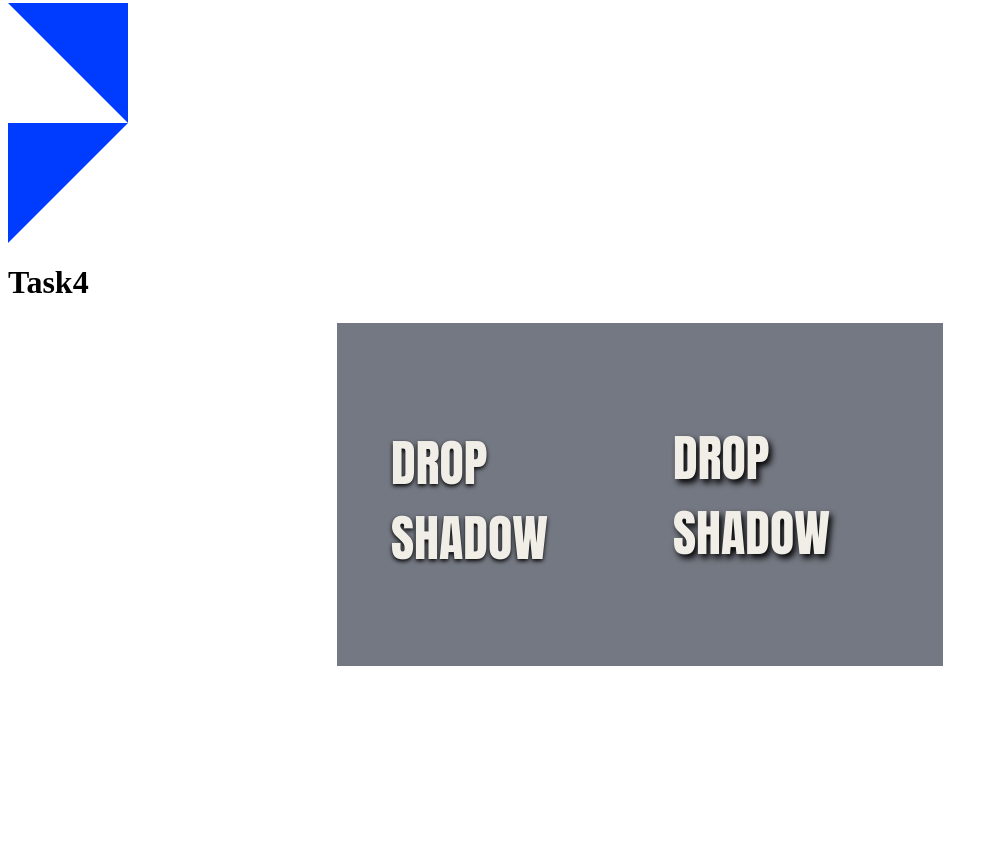
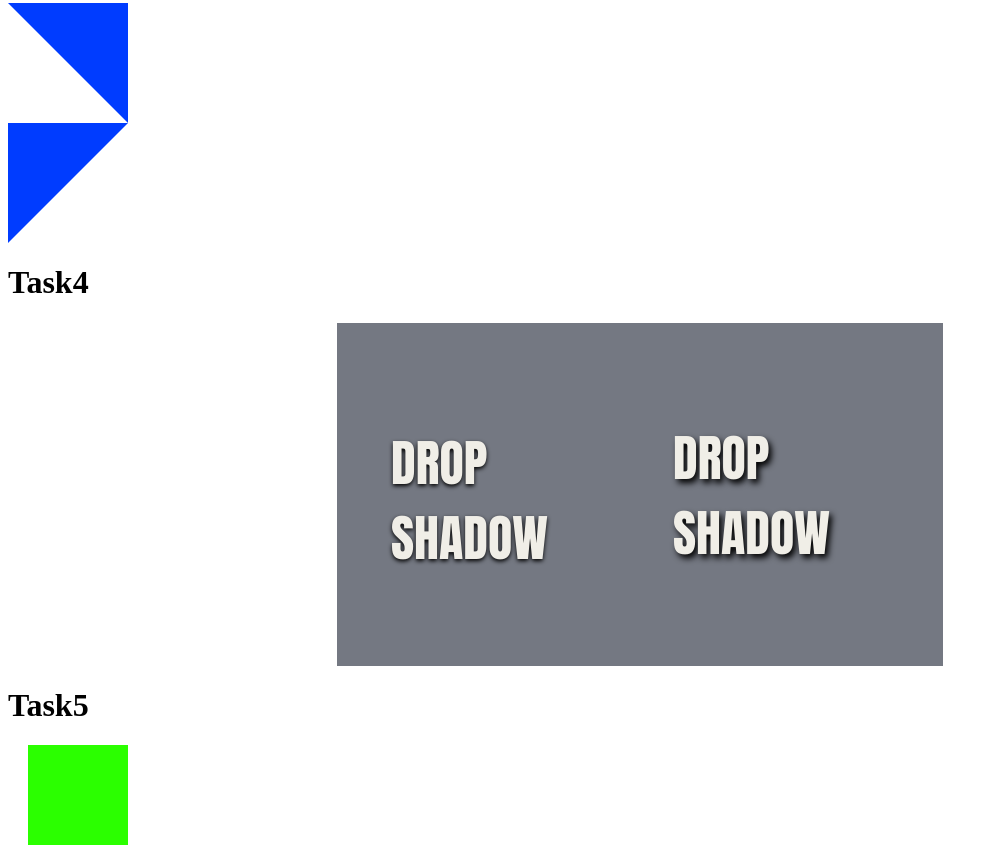
Before and after one commit to ukonika/SK_training, a plain HTML site: page index.html in a window 1280 px wide. Shown: the part 1576-2441 px from the top of the page, without its empty margins (0-998 px from the left). Before the commit the page ends 2250 px from the top, so only its background shows below. Drawn offline with Linux system fonts and the light colour scheme.

Commit message:
homework3

```diff
--- a/css/style.css
+++ b/css/style.css
@@ -110,3 +110,13 @@ li{
     color: rgb(240, 238, 231);
     text-shadow: 3px 4px 6px black;
 }
+@keyframes ani{
+
+}
+
+.anime{
+  width: 100px;
+  height: 100px;
+  margin: 20px;
+  background: rgb(43, 255, 0);
+}
--- a/index.html
+++ b/index.html
@@ -6,7 +6,8 @@
   <meta http-equiv="X-UA-Compatible" content="IE=edge">
   <meta name="viewport" content="width=device-width, initial-scale=1.0">
   <title>Document</title>
-  <link rel="stylesheet" href="css/style.css"><link rel="preconnect" href="https://fonts.gstatic.com">
+  <link rel="stylesheet" href="css/style.css">
+  <link rel="preconnect" href="https://fonts.gstatic.com">
   <link href="https://fonts.googleapis.com/css2?family=Anton&display=swap" rel="stylesheet">
 </head>
 
@@ -18,10 +19,10 @@
     <li>Пункт третий</li>
   </ul>
 
-  <h1>Task2</h2>
+  <h1>Task2</h1>
     <div class="task2"></div>
 
-  <h1>Task3</h3>
+    <h1>Task3</h1>
       <div class="triangletop"></div>
       <div class="trianglebottom"></div>
       <div class="triangleleft"></div>
@@ -37,6 +38,9 @@
         <div class="shadow2">DROP <br> SHADOW</div>
       </div>
 
+      <h1>Task5</h1>
+      <div class="anime"></div>
+
 
 </body>
 
```
Lines whose indentation alone changed are shown as unchanged.
